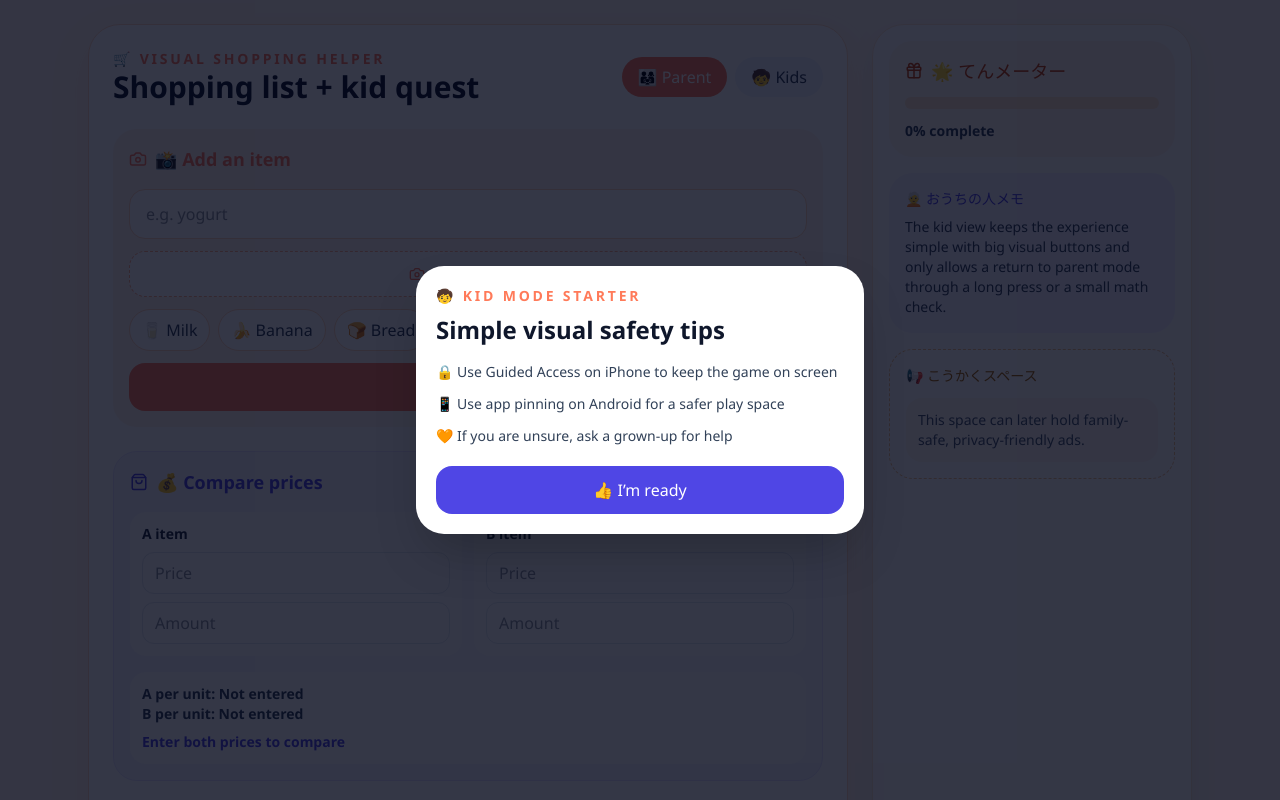
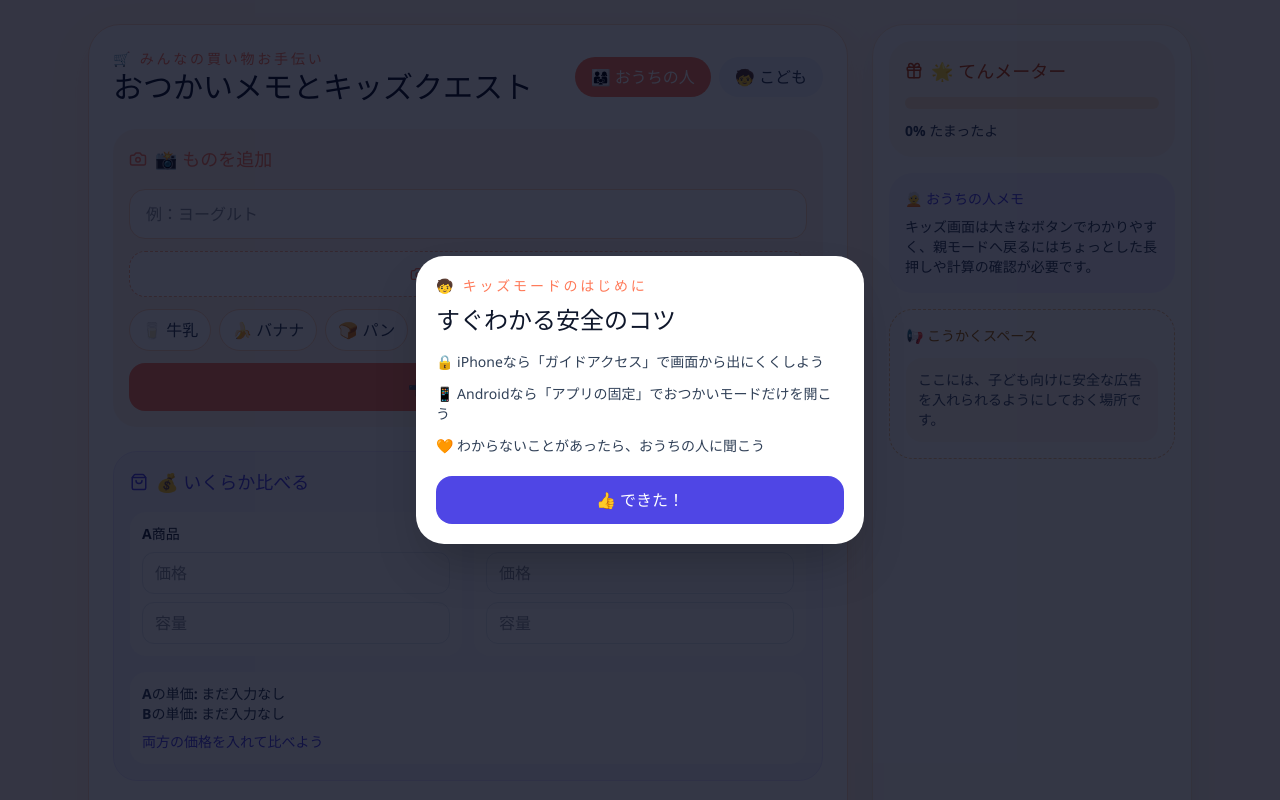
Before and after one commit to hosoden/Calculator, a React (Vite) app: page / in a window 1280 px wide. Shown: the top 800 px of the page. Built offline with nearby package versions, Linux system fonts and the light colour scheme.

Commit message:
feat: 日本語のテキストラベルに更新してアクセシビリティを向上

```diff
--- a/src/App.jsx
+++ b/src/App.jsx
@@ -16,21 +16,21 @@ const GUIDE_KEY = 'shopping-kids-guide-seen'
 const initialItems = [
   {
     id: 1,
-    name: 'Milk',
+    name: '牛乳',
     image: '',
   },
   {
     id: 2,
-    name: 'Banana',
+    name: 'バナナ',
     image: '',
   },
 ]
 
 const quickAddItems = [
-  { name: 'Milk', emoji: '🥛' },
-  { name: 'Banana', emoji: '🍌' },
-  { name: 'Bread', emoji: '🍞' },
-  { name: 'Eggs', emoji: '🥚' },
+  { name: '牛乳', emoji: '🥛' },
+  { name: 'バナナ', emoji: '🍌' },
+  { name: 'パン', emoji: '🍞' },
+  { name: '卵', emoji: '🥚' },
 ]
 
 function readStoredItems() {
@@ -57,13 +57,13 @@ function readStoredFound() {
 
 function getItemEmoji(name) {
   const lowered = name.toLowerCase()
-  if (lowered.includes('milk') || lowered.includes('drink')) return '🥛'
-  if (lowered.includes('banana') || lowered.includes('fruit')) return '🍌'
-  if (lowered.includes('bread') || lowered.includes('toast')) return '🍞'
-  if (lowered.includes('egg')) return '🥚'
-  if (lowered.includes('cookie') || lowered.includes('snack')) return '🍪'
-  if (lowered.includes('ice') || lowered.includes('cream')) return '🍦'
-  if (lowered.includes('juice')) return '🧃'
+  if (lowered.includes('牛乳') || lowered.includes('milk') || lowered.includes('drink')) return '🥛'
+  if (lowered.includes('バナナ') || lowered.includes('banana') || lowered.includes('fruit')) return '🍌'
+  if (lowered.includes('パン') || lowered.includes('bread') || lowered.includes('toast')) return '🍞'
+  if (lowered.includes('卵') || lowered.includes('egg')) return '🥚'
+  if (lowered.includes('クッキー') || lowered.includes('cookie') || lowered.includes('snack')) return '🍪'
+  if (lowered.includes('アイス') || lowered.includes('ice') || lowered.includes('cream')) return '🍦'
+  if (lowered.includes('ジュース') || lowered.includes('juice')) return '🧃'
   return '📦'
 }
 
@@ -136,9 +136,9 @@ function App() {
   const betterDeal =
     pricePerUnitA != null && pricePerUnitB != null
       ? pricePerUnitA < pricePerUnitB
-        ? 'A is the better deal'
-        : 'B is the better deal'
-      : 'Enter both prices to compare'
+        ? 'Aの商品がお得です'
+        : 'Bの商品がお得です'
+      : '両方の価格を入れて比べよう'
 
   const handleImageUpload = (event) => {
     const file = event.target.files?.[0]
@@ -177,17 +177,17 @@ function App() {
     try {
       if (navigator.share) {
         await navigator.share({
-          title: 'Shopping list',
-          text: 'Let\'s check the items together',
+          title: 'おつかいメモ',
+          text: 'いっしょにかごのものを確認しよう',
           url: nextUrl,
         })
-        setShareMessage('Shared!')
+        setShareMessage('共有しました')
       } else {
         await navigator.clipboard.writeText(nextUrl)
-        setShareMessage('Link copied')
+        setShareMessage('URLをコピーしました')
       }
     } catch {
-      setShareMessage('Share cancelled')
+      setShareMessage('共有をやめました')
     }
   }
 
@@ -228,7 +228,7 @@ function App() {
       setGuardAnswer('')
       setGuardError('')
     } else {
-      setGuardError('Not quite — try again')
+      setGuardError('ちがうよ。もういちど')
     }
   }
 
@@ -255,22 +255,22 @@ function App() {
           >
             <div className="w-full max-w-md rounded-[28px] bg-white p-5 shadow-2xl">
               <p className="text-sm font-semibold uppercase tracking-[0.2em] text-[#ff7a59]">
-                🧒 Kid mode starter
+                🧒 キッズモードのはじめに
               </p>
               <h2 className="mt-2 text-2xl font-black text-slate-900">
-                Simple visual safety tips
+                すぐわかる安全のコツ
               </h2>
               <ul className="mt-4 space-y-3 text-sm text-slate-700">
-                <li>🔒 Use Guided Access on iPhone to keep the game on screen</li>
-                <li>📱 Use app pinning on Android for a safer play space</li>
-                <li>🧡 If you are unsure, ask a grown-up for help</li>
+                <li>🔒 iPhoneなら「ガイドアクセス」で画面から出にくくしよう</li>
+                <li>📱 Androidなら「アプリの固定」でおつかいモードだけを開こう</li>
+                <li>🧡 わからないことがあったら、おうちの人に聞こう</li>
               </ul>
               <button
                 type="button"
                 onClick={closeGuide}
                 className="mt-5 w-full rounded-2xl bg-[#4f46e5] px-4 py-3 font-bold text-white"
               >
-                👍 I’m ready
+                👍 できた！
               </button>
             </div>
           </motion.div>
@@ -282,10 +282,10 @@ function App() {
           <div className="flex flex-wrap items-center justify-between gap-3">
             <div>
               <p className="text-sm font-semibold uppercase tracking-[0.2em] text-[#ff7a59]">
-                🛒 Visual shopping helper
+                🛒 みんなの買い物お手伝い
               </p>
               <h1 className="text-2xl font-black text-slate-900 md:text-3xl">
-                Shopping list + kid quest
+                おつかいメモとキッズクエスト
               </h1>
             </div>
             <div className="flex gap-2">
@@ -294,14 +294,14 @@ function App() {
                 onClick={() => setMode('parent')}
                 className={`rounded-full px-4 py-2 text-sm font-bold ${mode === 'parent' ? 'bg-[#ff7a59] text-white' : 'bg-[#fff1e5] text-slate-700'}`}
               >
-                👨‍👩‍👧 Parent
+                👨‍👩‍👧 おうちの人
               </button>
               <button
                 type="button"
                 onClick={() => setMode('kids')}
                 className={`rounded-full px-4 py-2 text-sm font-bold ${mode === 'kids' ? 'bg-[#4f46e5] text-white' : 'bg-[#eef2ff] text-slate-700'}`}
               >
-                🧒 Kids
+                🧒 こども
               </button>
             </div>
           </div>
@@ -311,22 +311,22 @@ function App() {
               <div className="rounded-[24px] bg-[#fff6ee] p-4">
                 <div className="flex items-center gap-2 text-[#ff7a59]">
                   <Camera size={18} />
-                  <h2 className="text-lg font-black">📸 Add an item</h2>
+                  <h2 className="text-lg font-black">📸 ものを追加</h2>
                 </div>
                 <form onSubmit={handleAddItem} className="mt-4 space-y-3">
                   <input
                     value={name}
                     onChange={(event) => setName(event.target.value)}
-                    placeholder="e.g. yogurt"
+                    placeholder="例：ヨーグルト"
                     className="w-full rounded-2xl border border-[#ffd6b8] bg-white px-4 py-3 text-base outline-none ring-0"
                   />
                   <label className="flex cursor-pointer items-center justify-center gap-2 rounded-2xl border border-dashed border-[#ffb08a] bg-white px-4 py-3 text-sm font-bold text-[#ff7a59]">
                     <Camera size={16} />
-                    📷 Scan a box
+                    📷 空箱を撮る
                     <input type="file" accept="image/*" capture="environment" onChange={handleImageUpload} className="hidden" />
                   </label>
                   {imageData ? (
-                    <img src={imageData} alt="Uploaded photo" className="h-32 w-full rounded-2xl object-cover" />
+                    <img src={imageData} alt="アップロードした写真" className="h-32 w-full rounded-2xl object-cover" />
                   ) : null}
                   <div className="flex flex-wrap gap-2">
                     {quickAddItems.map((quickItem) => (
@@ -341,7 +341,7 @@ function App() {
                     ))}
                   </div>
                   <button type="submit" className="w-full rounded-2xl bg-[#ff7a59] px-4 py-3 font-black text-white">
-                    ➕ Add to list
+                    ➕ リストに追加
                   </button>
                 </form>
               </div>
@@ -349,23 +349,23 @@ function App() {
               <div className="rounded-[24px] border border-[#e8e4ff] bg-[#f7f7ff] p-4">
                 <div className="flex items-center gap-2 text-[#4f46e5]">
                   <ShoppingBag size={18} />
-                  <h2 className="text-lg font-black">💰 Compare prices</h2>
+                  <h2 className="text-lg font-black">💰 いくらか比べる</h2>
                 </div>
                 <div className="mt-4 grid gap-3 md:grid-cols-2">
                   <div className="rounded-2xl bg-white p-3">
-                    <p className="text-sm font-semibold">A item</p>
-                    <input value={priceA} onChange={(e) => setPriceA(e.target.value)} inputMode="decimal" placeholder="Price" className="mt-2 w-full rounded-xl border border-slate-200 px-3 py-2" />
-                    <input value={volumeA} onChange={(e) => setVolumeA(e.target.value)} inputMode="decimal" placeholder="Amount" className="mt-2 w-full rounded-xl border border-slate-200 px-3 py-2" />
+                    <p className="text-sm font-semibold">A商品</p>
+                    <input value={priceA} onChange={(e) => setPriceA(e.target.value)} inputMode="decimal" placeholder="価格" className="mt-2 w-full rounded-xl border border-slate-200 px-3 py-2" />
+                    <input value={volumeA} onChange={(e) => setVolumeA(e.target.value)} inputMode="decimal" placeholder="容量" className="mt-2 w-full rounded-xl border border-slate-200 px-3 py-2" />
                   </div>
                   <div className="rounded-2xl bg-white p-3">
-                    <p className="text-sm font-semibold">B item</p>
-                    <input value={priceB} onChange={(e) => setPriceB(e.target.value)} inputMode="decimal" placeholder="Price" className="mt-2 w-full rounded-xl border border-slate-200 px-3 py-2" />
-                    <input value={volumeB} onChange={(e) => setVolumeB(e.target.value)} inputMode="decimal" placeholder="Amount" className="mt-2 w-full rounded-xl border border-slate-200 px-3 py-2" />
+                    <p className="text-sm font-semibold">B商品</p>
+                    <input value={priceB} onChange={(e) => setPriceB(e.target.value)} inputMode="decimal" placeholder="価格" className="mt-2 w-full rounded-xl border border-slate-200 px-3 py-2" />
+                    <input value={volumeB} onChange={(e) => setVolumeB(e.target.value)} inputMode="decimal" placeholder="容量" className="mt-2 w-full rounded-xl border border-slate-200 px-3 py-2" />
                   </div>
                 </div>
                 <div className="mt-4 rounded-2xl bg-white p-3 text-sm font-semibold text-slate-700">
-                  <p>A per unit: {pricePerUnitA != null ? `${pricePerUnitA.toFixed(2)} / unit` : 'Not entered'}</p>
-                  <p>B per unit: {pricePerUnitB != null ? `${pricePerUnitB.toFixed(2)} / unit` : 'Not entered'}</p>
+                  <p>Aの単価: {pricePerUnitA != null ? `${pricePerUnitA.toFixed(2)}円/単位` : 'まだ入力なし'}</p>
+                  <p>Bの単価: {pricePerUnitB != null ? `${pricePerUnitB.toFixed(2)}円/単位` : 'まだ入力なし'}</p>
                   <p className="mt-2 text-[#4f46e5]">{betterDeal}</p>
                 </div>
               </div>
@@ -377,11 +377,11 @@ function App() {
                     <h2 className="text-lg font-black">📤 かくにんメモをシェア</h2>
                   </div>
                   <button type="button" onClick={handleShare} className="rounded-full bg-[#2563eb] px-3 py-2 text-sm font-black text-white">
-                    Share
+                    共有する
                   </button>
                 </div>
                 <p className="mt-3 text-sm text-slate-700">
-                  Turn the list into a link and share it with family or friends. There are {items.length} items right now.
+                  リストをURLにして、家族や友だちに送れます。今は{items.length}件のメモがあります。
                 </p>
                 {shareUrl ? <p className="mt-2 break-all text-xs text-slate-500">{shareUrl}</p> : null}
                 {shareMessage ? <p className="mt-2 text-sm font-semibold text-[#2563eb]">{shareMessage}</p> : null}
@@ -474,7 +474,7 @@ function App() {
                             <Trophy size={20} />
                             <span className="text-xl font-black">🎉 できた！</span>
                           </div>
-                          <p className="mt-2 text-sm text-slate-700">A small digital prize for finishing the mission</p>
+                          <p className="mt-2 text-sm text-slate-700">ミッションをやりきったら、ちいさなデジタルごほうびがもらえるよ</p>
                         </motion.div>
                       ) : null}
                     </AnimatePresence>
@@ -513,20 +513,20 @@ function App() {
             <div className="mt-3 h-3 overflow-hidden rounded-full bg-[#ffe7ca]">
               <div className="h-full rounded-full bg-[#ff7a59] transition-all" style={{ width: `${completionRate}%` }} />
             </div>
-            <p className="mt-3 text-sm font-semibold text-slate-700">{completionRate}% complete</p>
+            <p className="mt-3 text-sm font-semibold text-slate-700">{completionRate}% たまったよ</p>
           </div>
 
           <div className="mt-4 rounded-[24px] bg-[#f5f3ff] p-4">
             <p className="text-sm font-black text-[#4f46e5]">🧑‍🦳 おうちの人メモ</p>
             <p className="mt-2 text-sm text-slate-700">
-              The kid view keeps the experience simple with big visual buttons and only allows a return to parent mode through a long press or a small math check.
+              キッズ画面は大きなボタンでわかりやすく、親モードへ戻るにはちょっとした長押しや計算の確認が必要です。
             </p>
           </div>
 
           <div className="mt-4 rounded-[24px] border border-dashed border-[#f2c38a] p-4">
             <p className="text-sm font-black text-[#a16207]">📢 こうかくスペース</p>
             <div className="mt-3 rounded-2xl bg-[#fff8ef] p-3 text-sm text-slate-600">
-              This space can later hold family-safe, privacy-friendly ads.
+              ここには、子ども向けに安全な広告を入れられるようにしておく場所です。
             </div>
           </div>
         </aside>
@@ -536,14 +536,14 @@ function App() {
         {guardOpen ? (
           <motion.div initial={{ opacity: 0 }} animate={{ opacity: 1 }} exit={{ opacity: 0 }} className="fixed inset-0 z-50 flex items-center justify-center bg-slate-950/70 p-4">
             <div className="w-full max-w-sm rounded-[24px] bg-white p-5 shadow-2xl">
-              <p className="text-sm font-black uppercase tracking-[0.2em] text-[#ff7a59]">🔒 Parent check</p>
-              <h3 className="mt-2 text-xl font-black text-slate-900">Go back?</h3>
-              <p className="mt-2 text-sm text-slate-700">Solve the tiny puzzle to confirm</p>
+              <p className="text-sm font-black uppercase tracking-[0.2em] text-[#ff7a59]">🔒 おうちの人確認</p>
+              <h3 className="mt-2 text-xl font-black text-slate-900">ほんとうに戻る？</h3>
+              <p className="mt-2 text-sm text-slate-700">ちいさななぞなぞで確認しよう</p>
               <form onSubmit={confirmExit} className="mt-4 space-y-3">
                 <div className="rounded-2xl bg-[#fff6ee] p-3 text-center text-lg font-black text-[#ff7a59]">
                   {guardTarget} + 2 = ?
                 </div>
-                <input value={guardAnswer} onChange={(event) => setGuardAnswer(event.target.value)} inputMode="numeric" placeholder="Type the number" className="w-full rounded-2xl border border-[#ffd6b8] px-3 py-3" />
+                <input value={guardAnswer} onChange={(event) => setGuardAnswer(event.target.value)} inputMode="numeric" placeholder="数字で答えてね" className="w-full rounded-2xl border border-[#ffd6b8] px-3 py-3" />
                 {guardError ? <p className="text-sm font-semibold text-red-500">{guardError}</p> : null}
                 <button type="submit" className="w-full rounded-2xl bg-[#4f46e5] px-4 py-3 font-black text-white">
                   ✅ OK
```
